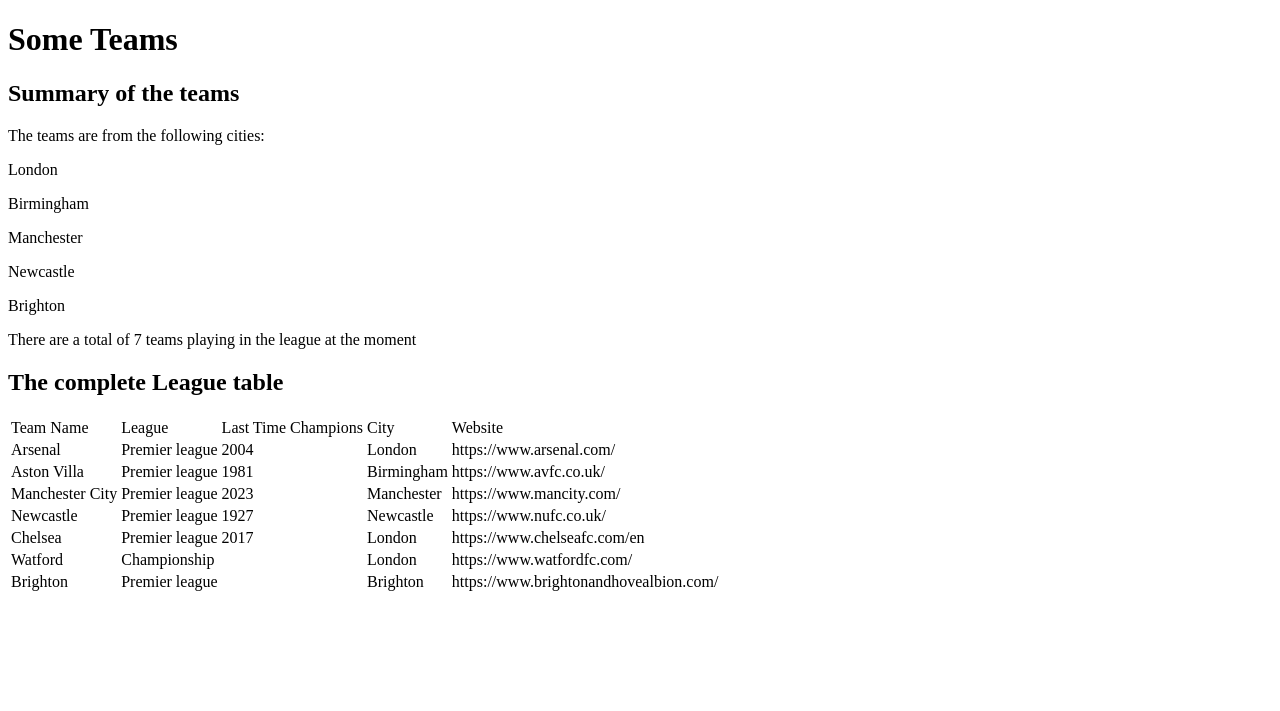
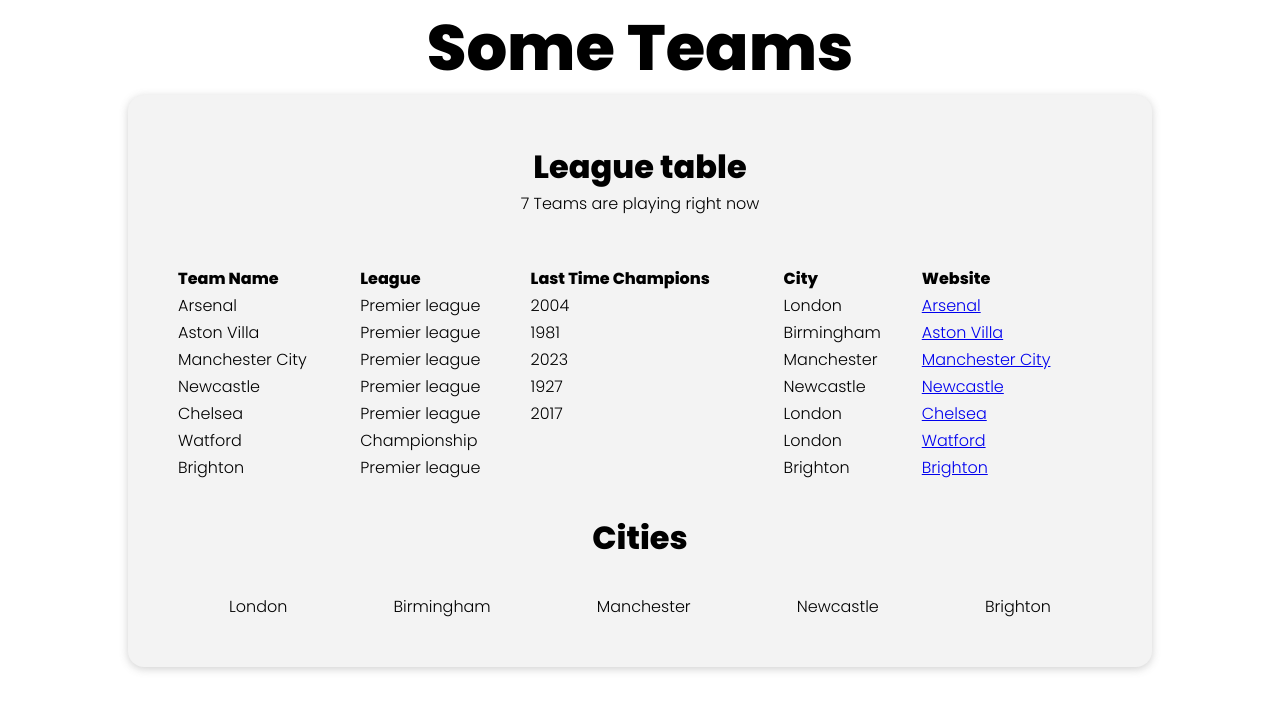
Before and after one commit to Karlsson2/some-teams, a PHP site: page / in a window 1280 px wide. Shown: the top 711 px of the page. Run offline with PHP 8.4, Linux system fonts and the light colour scheme.

Commit message:
changed php/html structure and added some additional tags to the functions

```diff
--- a/functions/cities.php
+++ b/functions/cities.php
@@ -9,5 +9,5 @@
 ?>
 
 <?php foreach($uniqueCities as $city) : ?>
-    <p><?= $city?></p>
+    <div class="city"><?= $city?></div>
 <?php endforeach; ?>
--- a/functions/teams-table.php
+++ b/functions/teams-table.php
@@ -8,6 +8,6 @@
     <td><?= $team['league']?></td>
     <td><?= $team['last-time-champions']?></td>
     <td><?= $team['city']?></td>
-    <td><?= $team['url']?></td>
+    <td><a href="<?= $team['url']?>"><?= $key?></td>
     </tr>
 <?php endforeach; ?>
--- a/header.php
+++ b/header.php
@@ -2,10 +2,11 @@
 <html lang="en">
   <head>
     <meta charset="utf-8" />
-    <meta name="viewport" content="width=device-width, initial-scale=1.0" />
     <title>Some teams</title>
-    <link rel="stylesheet" href="styles.css"
-    />
+    <link rel="stylesheet" href="styles.css"/>
+    <link rel="preconnect" href="https://fonts.googleapis.com">
+    <link rel="preconnect" href="https://fonts.gstatic.com" crossorigin>
+    <link href="https://fonts.googleapis.com/css2?family=Poppins:wght@300;800&display=swap" rel="stylesheet">
   </head>
   <body>
     <header>
--- a/index.php
+++ b/index.php
@@ -1,13 +1,13 @@
 <?php
     require __DIR__ . "/header.php";
 ?>
-
-<article>
-<h2>Summary of the teams</h2>
-<p>The teams are from the following cities:</p>
-<p><?php require __DIR__ . "/functions/cities.php";?></p>
-<p> There are a total of <?php require __DIR__ . "/functions/total-teams.php"?> teams playing in the league at the moment</p>
-<h2>The complete League table</h2>
+<main>
+    <div class="content-column">
+        <div class="column-header">
+            <h2>League table</h2>
+            <p><?php require __DIR__ . "/functions/total-teams.php"?> Teams are playing right now</p>
+        </div>
+        <div class="column-content">
             <table>
                 <tr>
                     <td>Team Name</td>
@@ -20,6 +20,12 @@
                     require __DIR__ . "/functions/teams-table.php";
                 ?>
             </table>
-</article>
+            <h2>Cities</h2>
+            <div class="cities">
+                <?php require __DIR__ . "/functions/cities.php";?>
+            </div>
+        </div>
+    </div>
+</main>
 
 <?php require __DIR__ . "/footer.php"; ?>
--- a/styles.css
+++ b/styles.css
@@ -0,0 +1,57 @@
+:root{
+    --article-background: #f3f3f3;
+}
+*{
+    box-sizing:border-box;
+    margin:0;
+    padding:0;
+}
+body {
+    font-family: 'Poppins', sans-serif;
+}
+header {
+    display:flex;
+    align-items: center;
+    justify-content: space-around;
+}
+main {
+    margin:0 auto;
+    width:80vw;
+    display:flex;
+
+}
+.content-column {
+    padding:3em;
+    width:100%;
+    background: var(--article-background);
+    border-radius: 1em;
+    box-shadow: rgba(99, 99, 99, 0.3) 0px 2px 8px 0px;
+}
+.column-content h2{
+    margin-top:2rem;
+}
+.cities {
+    margin-top:2rem;
+}
+.column-header{
+    text-align:center;
+}
+
+h1{
+    font-size:64px;
+}
+h2{
+    font-size:32px;
+    text-align:center;
+}
+table {
+    margin-top: 3rem;
+    width:100%;
+}
+.cities {
+    display: flex;
+    justify-content: space-around;
+}
+tr:first-child {
+    font-weight:bold;
+}
```
Lines whose indentation alone changed are shown as unchanged.
